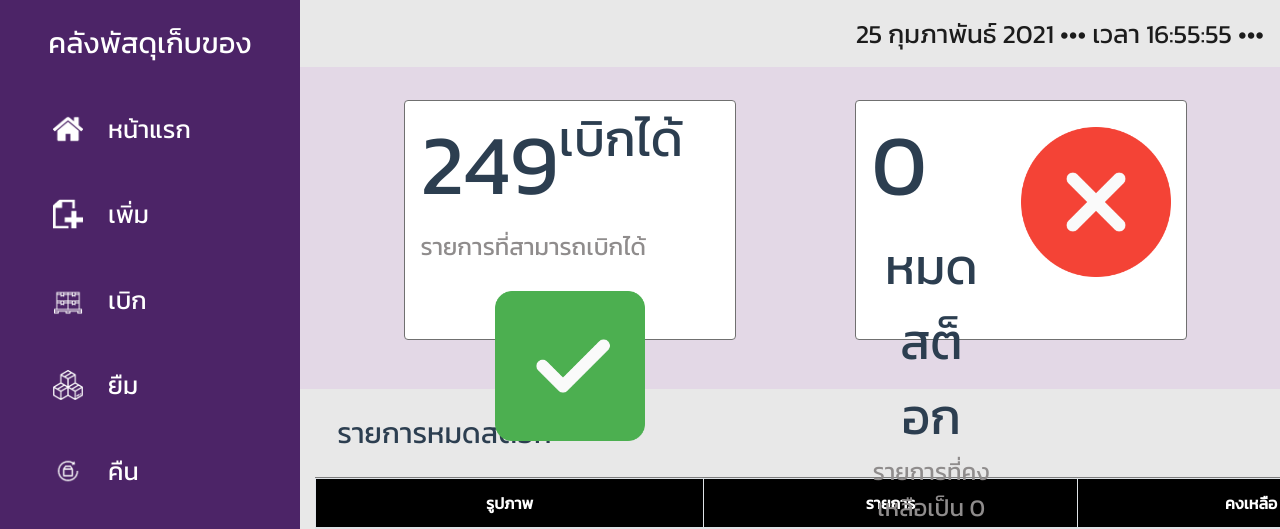
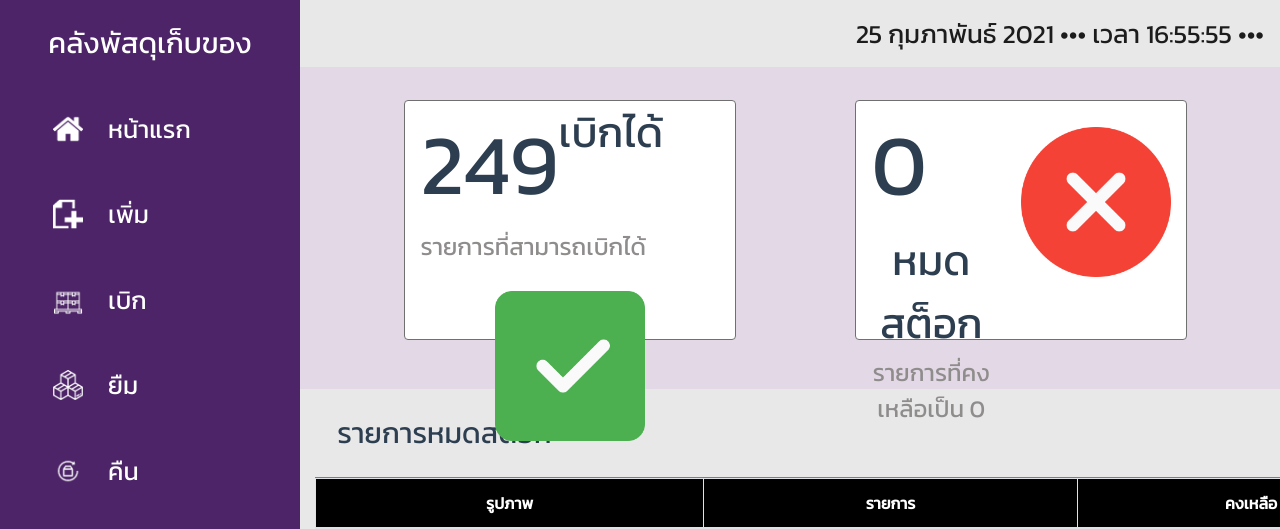
Before and after one commit to phuriput44/VBAC-Stock-Web, a Vue app: page /home/main in a window 1280 px wide. Shown: the top 529 px of the page. Built offline with nearby package versions, Linux system fonts and the light colour scheme.

Commit message:
edit font size
edit .txt-content-size50 => .txt-content-size40

```diff
--- a/src/assets/css/style.css
+++ b/src/assets/css/style.css
@@ -25,8 +25,8 @@
 .txt-content-size36{
   font-size: 36px;
 }
-.txt-content-size50{
-  font-size: 50px;
+.txt-content-size40{
+  font-size: 42px;
 }
 .txt-content-size85{
   font-size: 85px;
--- a/src/views/Menu/homeMain.vue
+++ b/src/views/Menu/homeMain.vue
@@ -6,7 +6,7 @@
           <div class="col">
             <div class="txt-content-size85" style="float: left !important;">{{enable}}</div>
             <div
-              class="txt-content-size50"
+              class="txt-content-size40"
               style="float: left !important;"
             >
               เบิกได้
@@ -25,7 +25,7 @@
           <div class="col">
             <div class="txt-content-size85" style="float: left !important;">{{disable}}</div>
             <div
-              class="txt-content-size50"
+              class="txt-content-size40"
               style="float: left !important;"
             >
               หมดสต็อก
```
